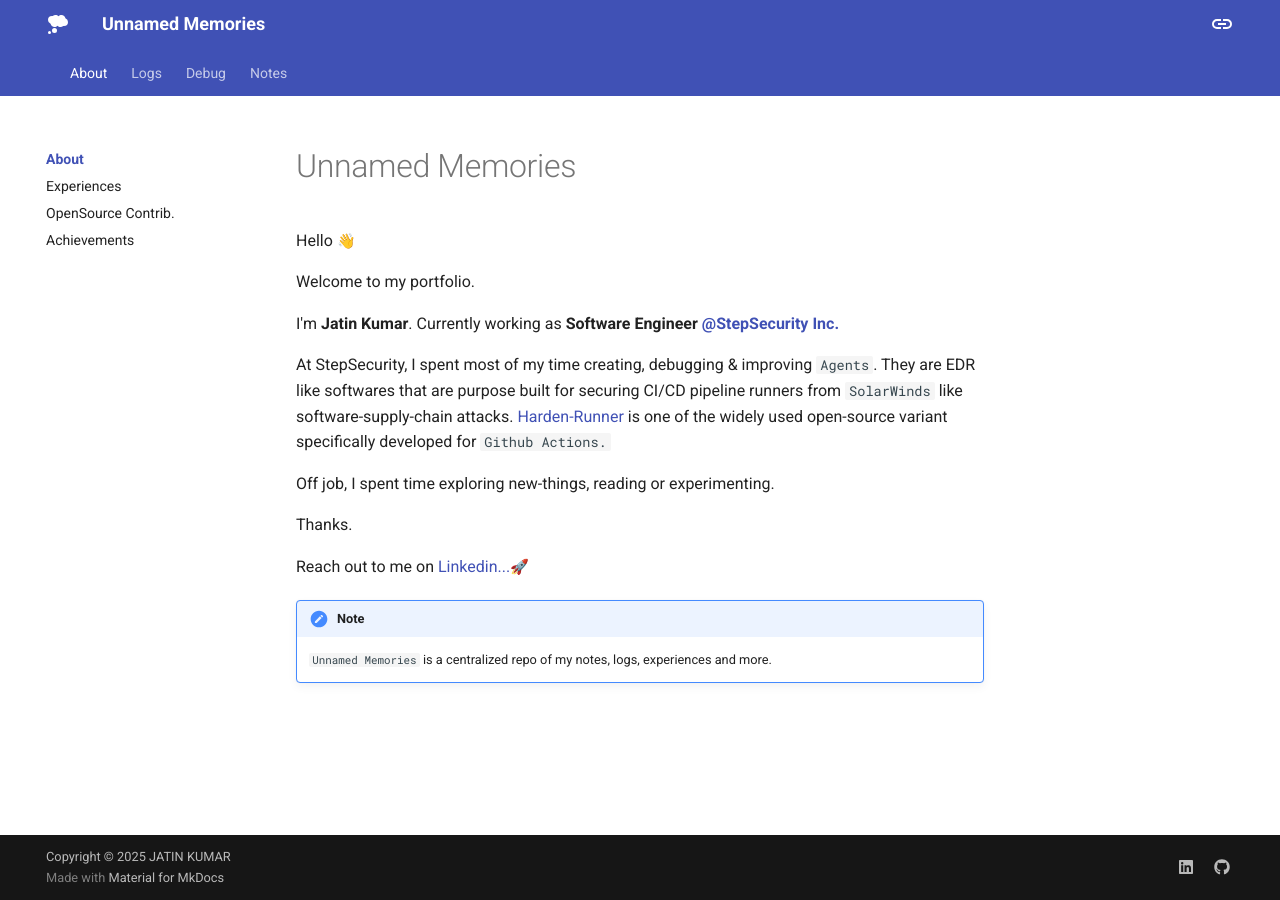
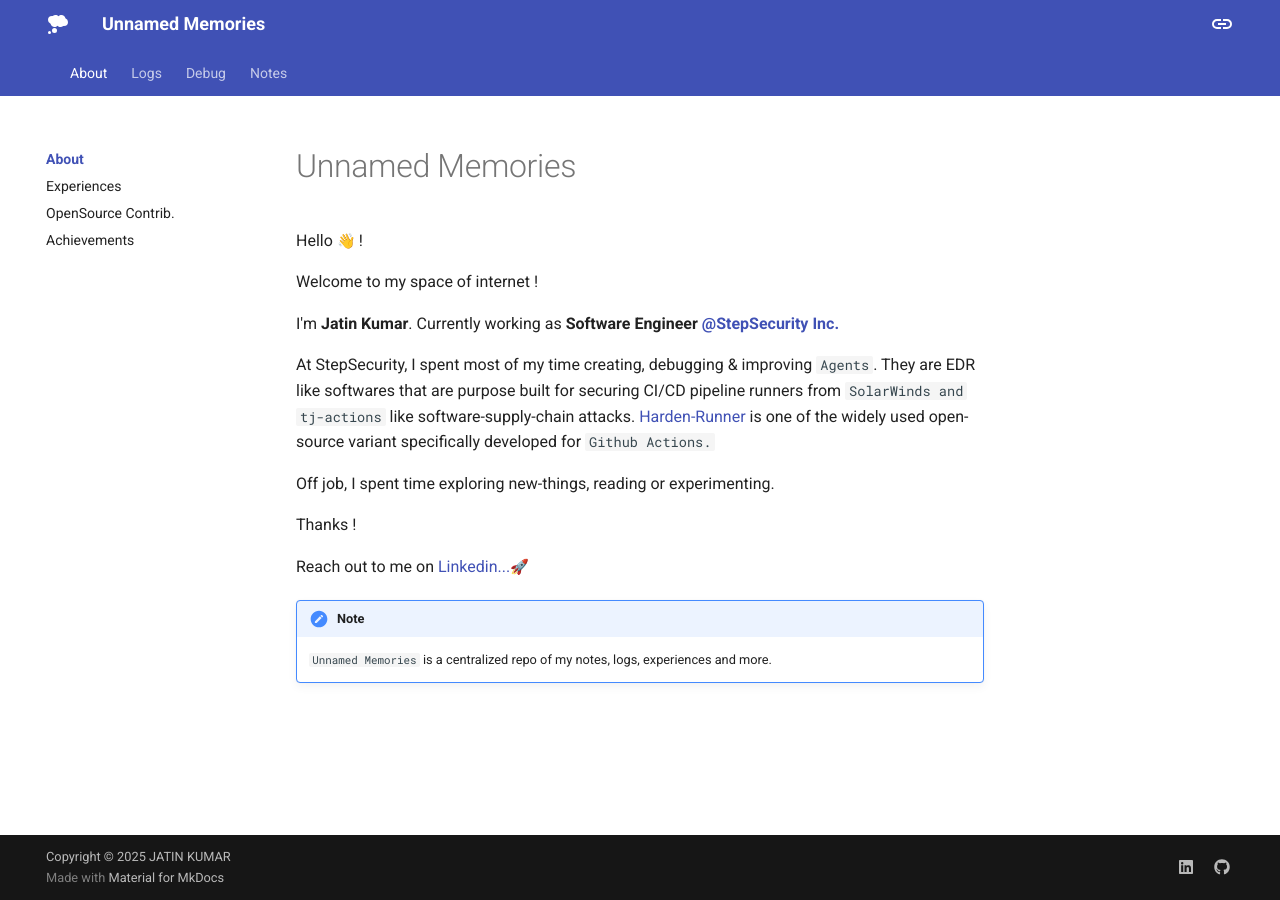
Before and after one commit to h0x0er/h0x0er.github.io, an MkDocs documentation site: the page built from docs/index.md, in a window 1280 px wide. Built offline with MkDocs 1.6.1 and Material for MkDocs 9.7.7, drawn with Linux system fonts in a browser that asks for light colours; emoji names are drawn with the system emoji font.

Commit message:
memories: updated

```diff
--- a/docs/index.md
+++ b/docs/index.md
@@ -4,18 +4,18 @@ hide:
     - footer
 ---
 
-Hello :wave:
+Hello :wave: !
 
-Welcome to my portfolio.
+Welcome to my space of internet !
 
 I'm  __Jatin Kumar__.  Currently working as **Software Engineer [@StepSecurity Inc.](https://www.stepsecurity.io)**
 
 At StepSecurity, I spent most of my time creating, debugging & improving `Agents`.
-They are EDR like softwares that are purpose built for securing CI/CD pipeline runners from `SolarWinds` like software-supply-chain attacks. [Harden-Runner](https://github.com/step-security/harden-runner) is one of the widely used open-source variant specifically developed for `Github Actions.`
+They are EDR like softwares that are purpose built for securing CI/CD pipeline runners from `SolarWinds and tj-actions` like software-supply-chain attacks. [Harden-Runner](https://github.com/step-security/harden-runner) is one of the widely used open-source variant specifically developed for `Github Actions.`
 
 Off job, I spent time exploring new-things, reading or experimenting.
 
-Thanks.
+Thanks !
 
 Reach out to me on [Linkedin...:rocket:](https://www.linkedin.com/in/jatin-kumar-0a3755168/)
 
```
